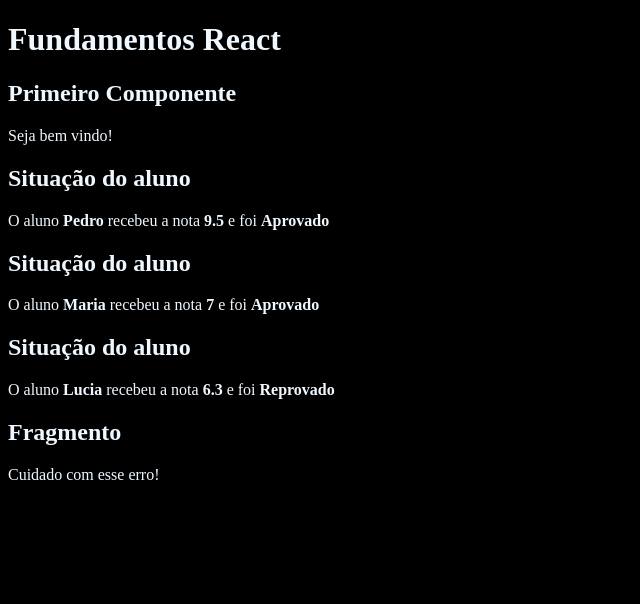
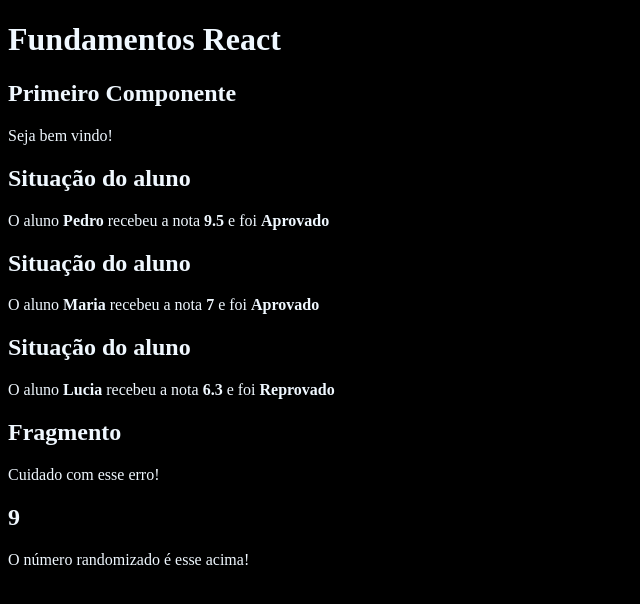
Before and after one commit to dfernan6/Curso-e-codigos-em-praticas, a React (Create React App) app in the folder react-redux/fundamentos-react/: page / in a window 1280 px wide. Shown: the top 604 px of the page, without its empty margins (0-640 px from the left). Built offline with nearby package versions, Linux system fonts and the light colour scheme.

Commit message:
Enviando o primeiro exercicio que foi randomizar numero na aplicação

```diff
--- a/react-redux/fundamentos-react/src/App.jsx
+++ b/react-redux/fundamentos-react/src/App.jsx
@@ -2,11 +2,13 @@ import React from "react";
 import Primeiro from './components/basicos/Primeiro'
 import ComParametro from './components/basicos/ComParametro'
 import Fragmento from './components/basicos/Fragmento'
+import RandomNumber from './components/basicos/RandomNumber'
 
-export default () => (
+export default function App(){
+  return (
 <div id="app">
-  <h1>Fundamentos React</h1>
-<Primeiro />
+ <h1>Fundamentos React</h1>
+ <Primeiro />
 <ComParametro
   titulo="Situação do aluno"
   aluno="Pedro"
@@ -21,6 +23,8 @@ export default () => (
   aluno="Lucia"
   nota=" 6.3"
   />
-  < Fragmento />
+  <Fragmento />
+  <RandomNumber />
 </div>
-);
+)
+};
--- a/react-redux/fundamentos-react/src/components/basicos/Fragmento.jsx
+++ b/react-redux/fundamentos-react/src/components/basicos/Fragmento.jsx
@@ -1,6 +1,6 @@
 import React from "react";
 
-export default function Fragmento(props) {
+export default function Fragmento() {
     return (
         <React.Fragment>
             <h2>Fragmento</h2>
--- /dev/null
+++ b/react-redux/fundamentos-react/src/components/basicos/RandomNumber.jsx
@@ -0,0 +1,11 @@
+import React from 'react'
+
+export default function RandomNumber() {
+    const randomNumber = Math.floor(10* Math.random() + 2 )
+    return (
+        <div>
+            <h2>{ randomNumber }</h2>
+            <p>O número randomizado é esse acima! </p>
+            </div>
+    )
+};
```
